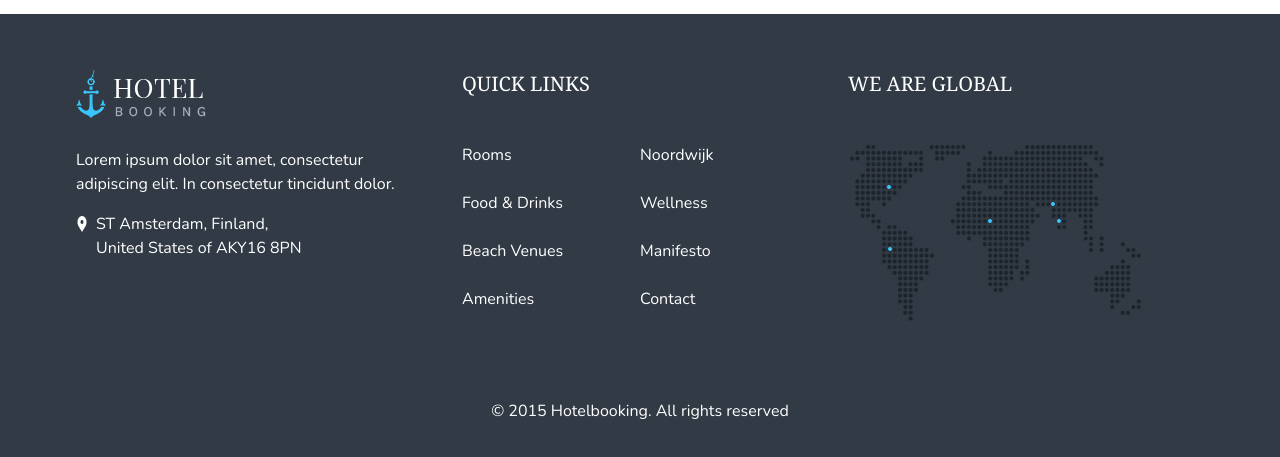
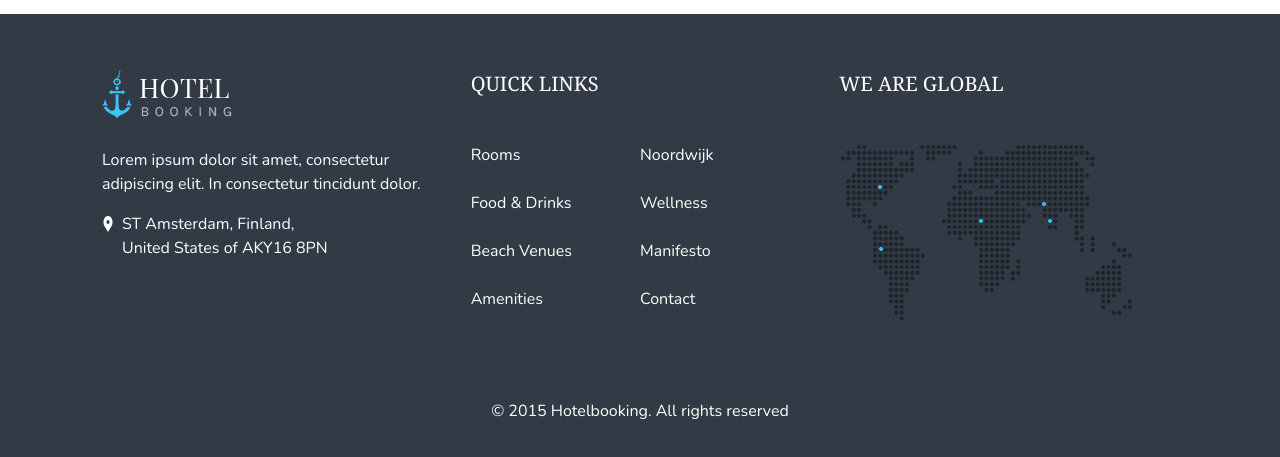
Before and after one commit to minhtuan11102003/DATT_FE, a Next.js app: page / in a window 1280 px wide. Shown: the part 2430-2887 px from the top of the page. Built offline with nearby package versions, Linux system fonts and the light colour scheme; a web font is replaced by a local one.

Commit message:
Thay đổi reponsive cho footer khoảng cách lề 1 tí cho trùng cotact cho đẹp

```diff
--- a/src/components/page/footer.tsx
+++ b/src/components/page/footer.tsx
@@ -3,7 +3,7 @@ import React from 'react';
 const FooterComponent = () => {
     return (
         <footer className=" text-white py-14 bg-[#313a45]">
-            <div className=" w-[1170px] container mx-auto x1:px-[5px] md:px-[0] lg:px-[6px] sm:px-[3px]">
+            <div className=" w-[1170px] container mx-auto sm:px-6 lg:px-8">
                 <div className="footer_top flex flex-wrap justify-between mb-10">
                     {/* Logo Section */}
                     <div className="w-full md:w-1/3 mb-6">
```
